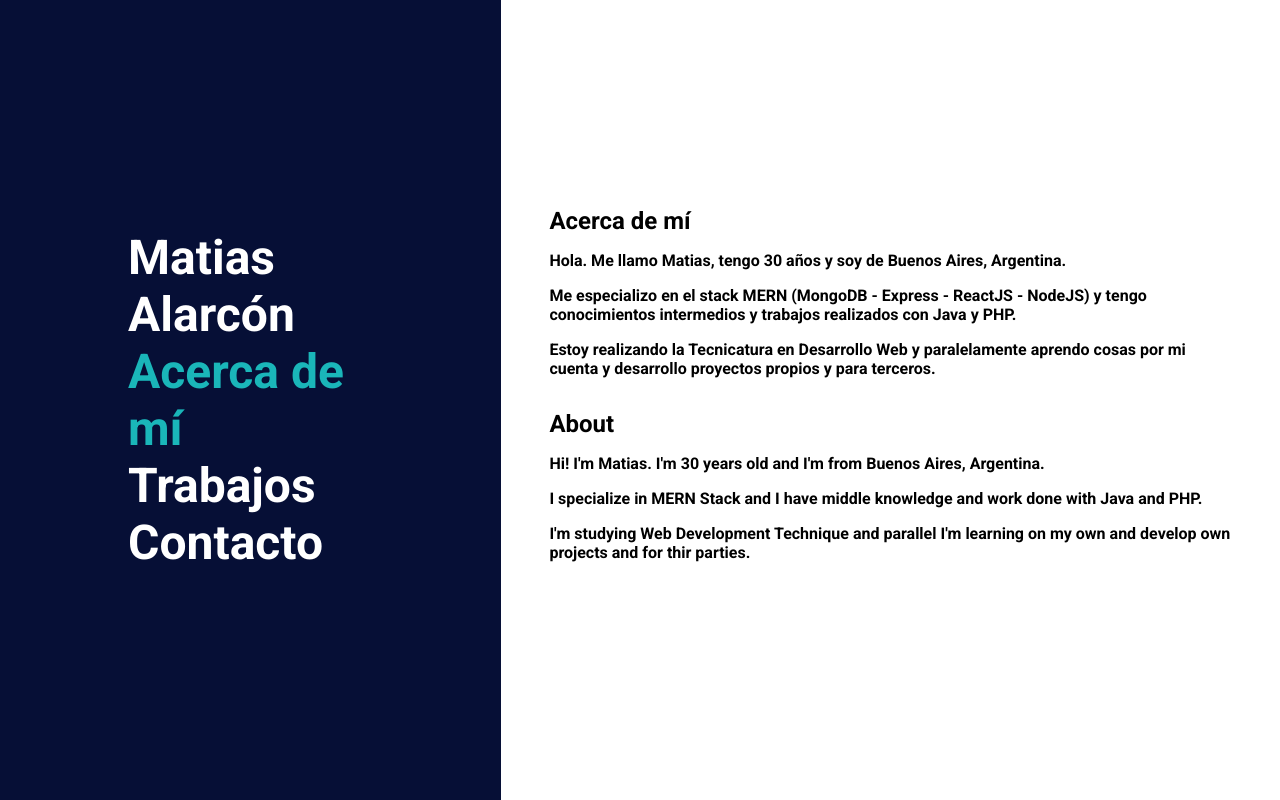
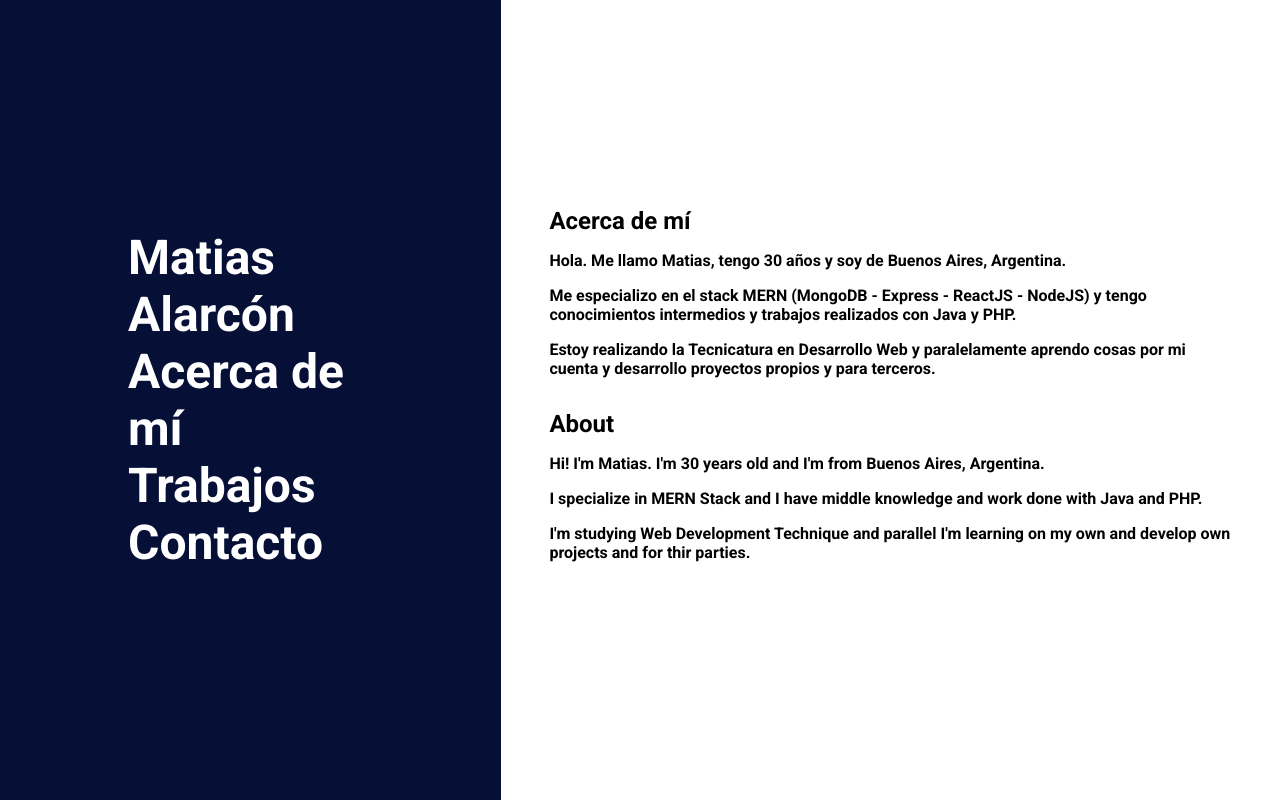
Before and after one commit to matiasal55/matiasal55.github.io, a React (Create React App) app: page /about in a window 1280 px wide. Built offline with nearby package versions, Linux system fonts and the light colour scheme.

Commit message:
Correccion de formato de links en color para que no afecte a todos los links

```diff
--- a/src/styles/Main.scss
+++ b/src/styles/Main.scss
@@ -8,7 +8,6 @@
 }
 
 a {
-    color: white;
     text-decoration: none;
 }
 
--- a/src/styles/_about.scss
+++ b/src/styles/_about.scss
@@ -1,3 +1,5 @@
+@import './variables';
+
 p {
     margin-top: 1rem;
 }
@@ -9,3 +11,7 @@ p {
 .content {
     background-color: white;
 }
+
+a {
+    color: $firstColor;
+}
--- a/src/styles/_menu.scss
+++ b/src/styles/_menu.scss
@@ -18,6 +18,10 @@
         font-size: 3rem;
         list-style: none;
         padding: 0;
+
+        a {
+            color: white;
+        }
     }
 }
 
```
